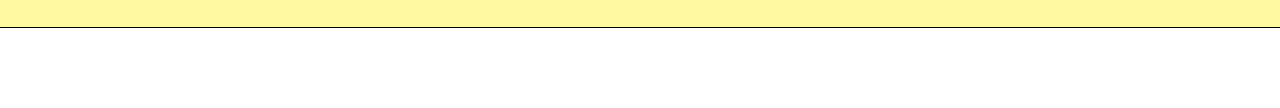
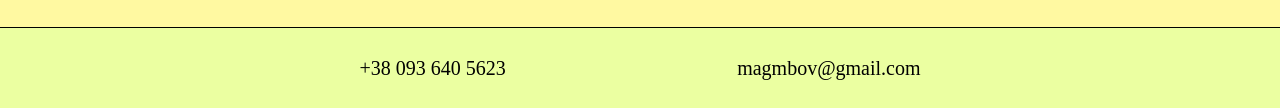
Before and after one commit to Maggoff/Maggoff.github.io, a plain HTML site: page index.html in a window 1280 px wide. Shown: the part 1191-1299 px from the top of the page. Before the commit the page ends 1219 px from the top, so only its background shows below. Drawn offline with Linux system fonts and the light colour scheme.

Commit message:
Footer change

```diff
--- a/css/style.css
+++ b/css/style.css
@@ -226,3 +226,27 @@ ul, li{
 }
 
 /* END Portfolio */
+
+/* Footer */
+
+    .footer{
+        background-color: #ebffa1;
+    }
+
+    .footer__inner{
+        padding: 30px 0;
+        display: flex;
+        justify-content: space-evenly;
+    }
+
+    .footer__contact{
+        font-size: 20px;
+        font-weight: 400;
+        line-height: 20px;
+    }
+
+    .footer__contact:hover{
+        color: #8ea634;
+    }
+
+/* END Footer */
--- a/index.html
+++ b/index.html
@@ -178,7 +178,12 @@
     <!-- Footer -->
 
     <footer class="footer">
-
+      <div class="container">
+        <div class="footer__inner">
+          <a href="tel:+380936405623" class="footer__contact">+38 093 640 5623</a>
+          <a href="mailto:magmbov@gmail.com" class="footer__contact">magmbov@gmail.com</a>
+        </div>
+      </div>
     </footer>
 
     <!-- END Footer -->
```
